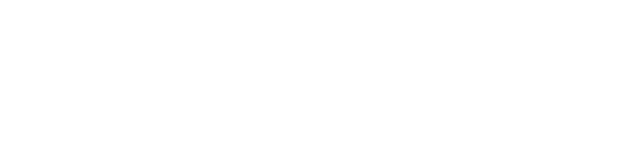
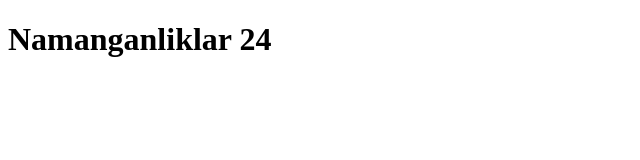
Before and after one commit to oybekovichweb/imtihon-figma, a plain HTML site: page index.html in a window 1280 px wide. Shown: the whole page, without its empty margins (0-640 px from the left). Drawn offline with Linux system fonts and the light colour scheme.

Commit message:
Namanganliklar 24

```diff
--- a/index.html
+++ b/index.html
@@ -4,8 +4,11 @@
     <meta charset="UTF-8">
     <meta name="viewport" content="width=device-width, initial-scale=1.0">
     <title>Namanganliklar</title>
+    <link rel="stylesheet" href="./css/style.css">
 </head>
 <body>
-    <h1></h1>
+    <header class="header">
+        <h1>Namanganliklar 24</h1>
+    </header>
 </body>
 </html>
```
Also changed, not shown: css/style.css (added).
